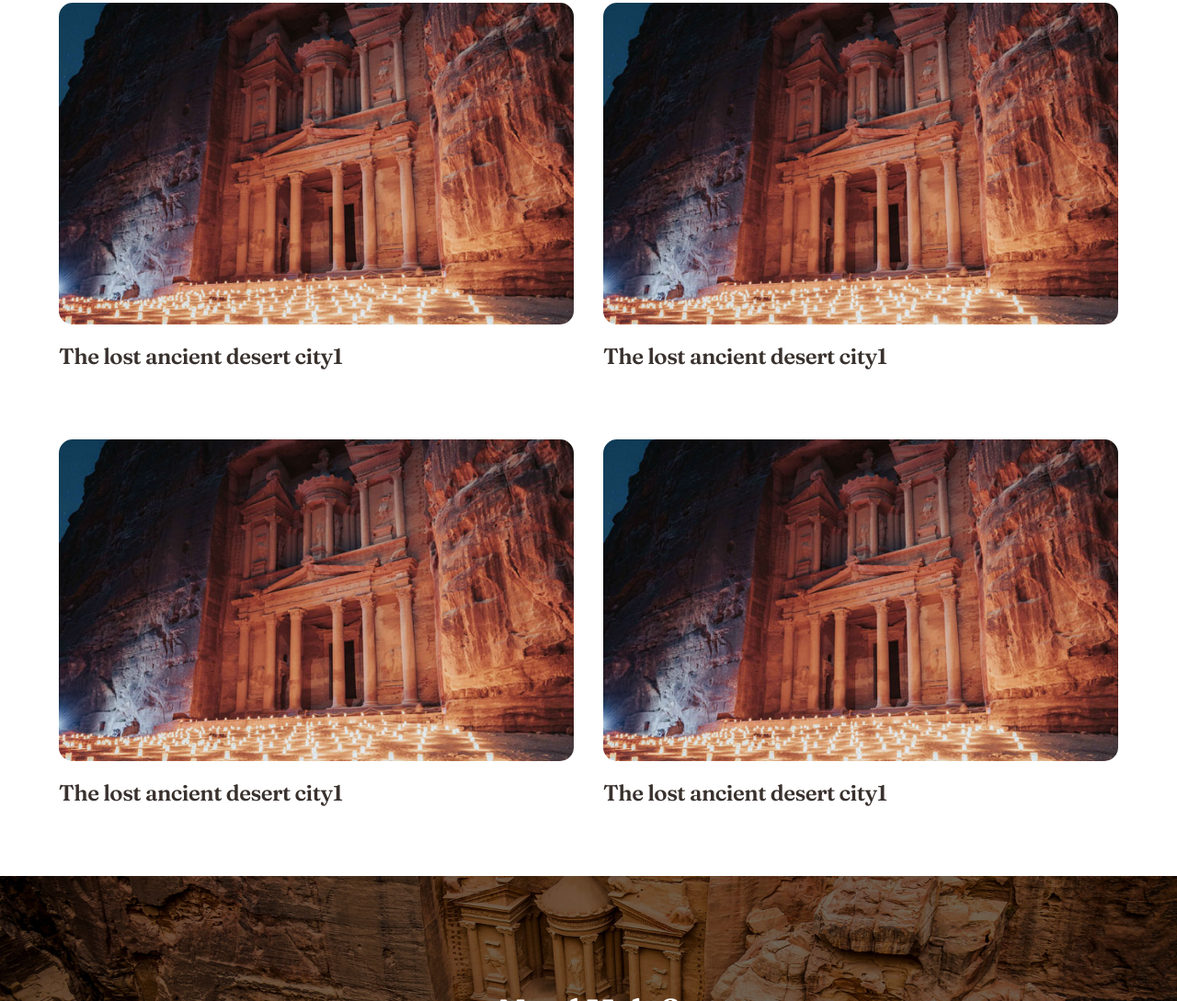
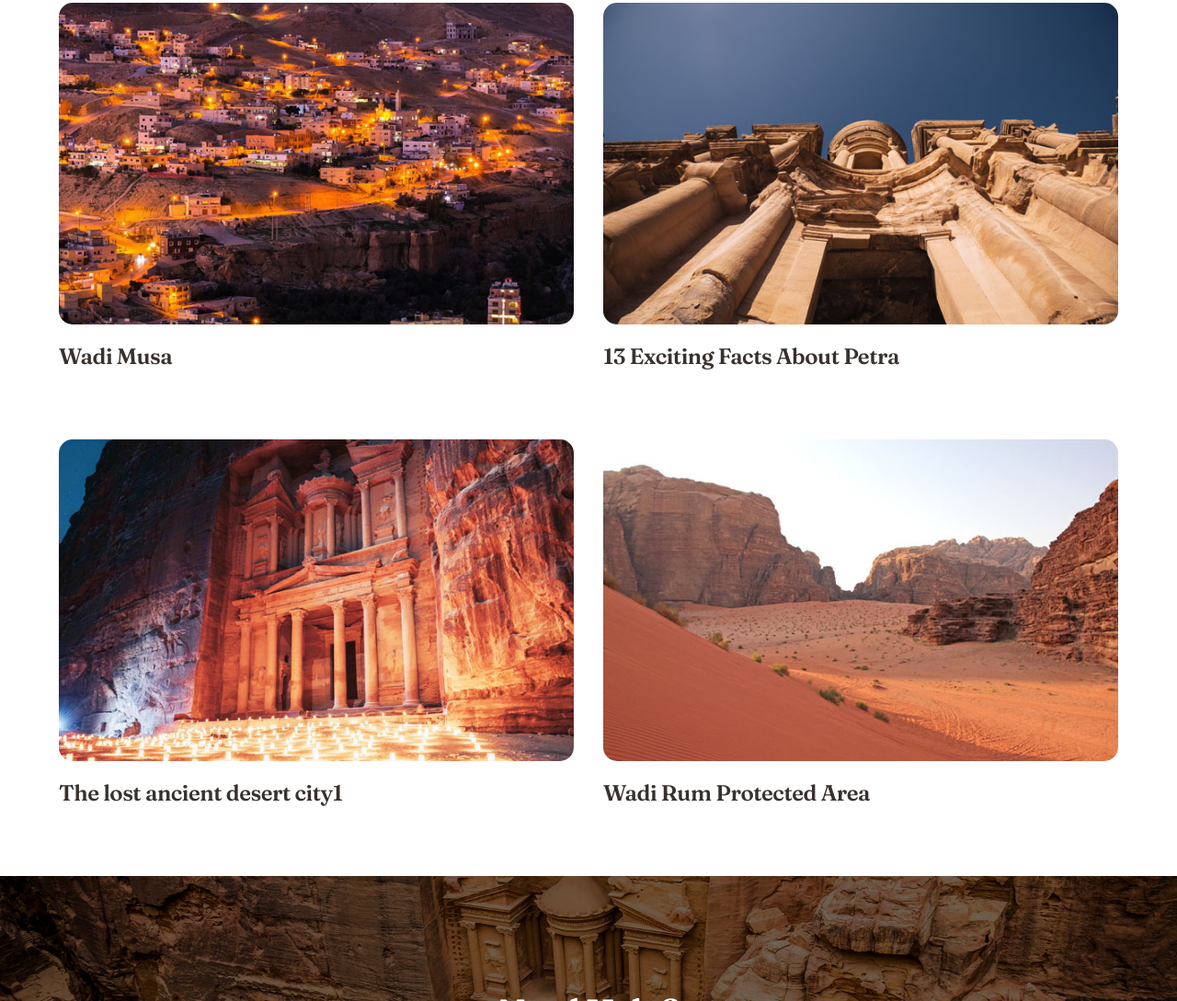
Before and after one commit to AhmadAlmasriDev/petra, a plain HTML site: page index.html in a window 1280 px wide. Shown: the part 2738-3827 px from the top of the page at 92% size. Drawn offline with Linux system fonts and the light colour scheme.

Commit message:
Add images to the articles in the about section

```diff
--- a/index.html
+++ b/index.html
@@ -182,7 +182,24 @@
                     <div>
                         <div class="article-image-size base-image-container">
                             <a href="#">
-                                <img src="assets/image/hero-image.jpg"
+                                <img src="assets/image/article-image-small-01.jpg" alt="a photo of wadi musa. Jordan">
+                            </a>
+                        </div>
+                        <h3 class="base-image-caption"><a href="#">Wadi Musa</a></h3>
+                    </div>
+                    <div>
+                        <div class="article-image-size base-image-container">
+                            <a href="#">
+                                <img src="assets/image/article-image-small-02.jpg"
+                                    alt="a photo of the treasury. Petra Jordan">
+                            </a>
+                        </div>
+                        <h3 class="base-image-caption"><a href="#">13 Exciting Facts About Petra</a></h3>
+                    </div>
+                    <div>
+                        <div class="article-image-size base-image-container">
+                            <a href="#">
+                                <img src="assets/image/article-image-small-03.jpg"
                                     alt="a photo of the treasury at night, lighted by candels. Petra Jordan">
                             </a>
                         </div>
@@ -191,29 +208,11 @@
                     <div>
                         <div class="article-image-size base-image-container">
                             <a href="#">
-                                <img src="assets/image/hero-image.jpg"
-                                    alt="a photo of the treasury at night, lighted by candels. Petra Jordan">
+                                <img src="assets/image/article-image-small-04.jpg"
+                                    alt="a photo of Wadi Rum. Petra Jordan">
                             </a>
                         </div>
-                        <h3 class="base-image-caption"><a href="#">The lost ancient desert city1</a></h3>
-                    </div>
-                    <div>
-                        <div class="article-image-size base-image-container">
-                            <a href="#">
-                                <img src="assets/image/hero-image.jpg"
-                                    alt="a photo of the treasury at night, lighted by candels. Petra Jordan">
-                            </a>
-                        </div>
-                        <h3 class="base-image-caption"><a href="#">The lost ancient desert city1</a></h3>
-                    </div>
-                    <div>
-                        <div class="article-image-size base-image-container">
-                            <a href="#">
-                                <img src="assets/image/hero-image.jpg"
-                                    alt="a photo of the treasury at night, lighted by candels. Petra Jordan">
-                            </a>
-                        </div>
-                        <h3 class="base-image-caption"><a href="#">The lost ancient desert city1</a></h3>
+                        <h3 class="base-image-caption"><a href="#">Wadi Rum Protected Area</a></h3>
                     </div>
                 </div>
             </div>
```
Also changed, not shown: assets/image/article-image-small-01.jpg (added), assets/image/article-image-small-02.jpg (added), assets/image/article-image-small-03.jpg (added), assets/image/article-image-small-04.jpg (added).
